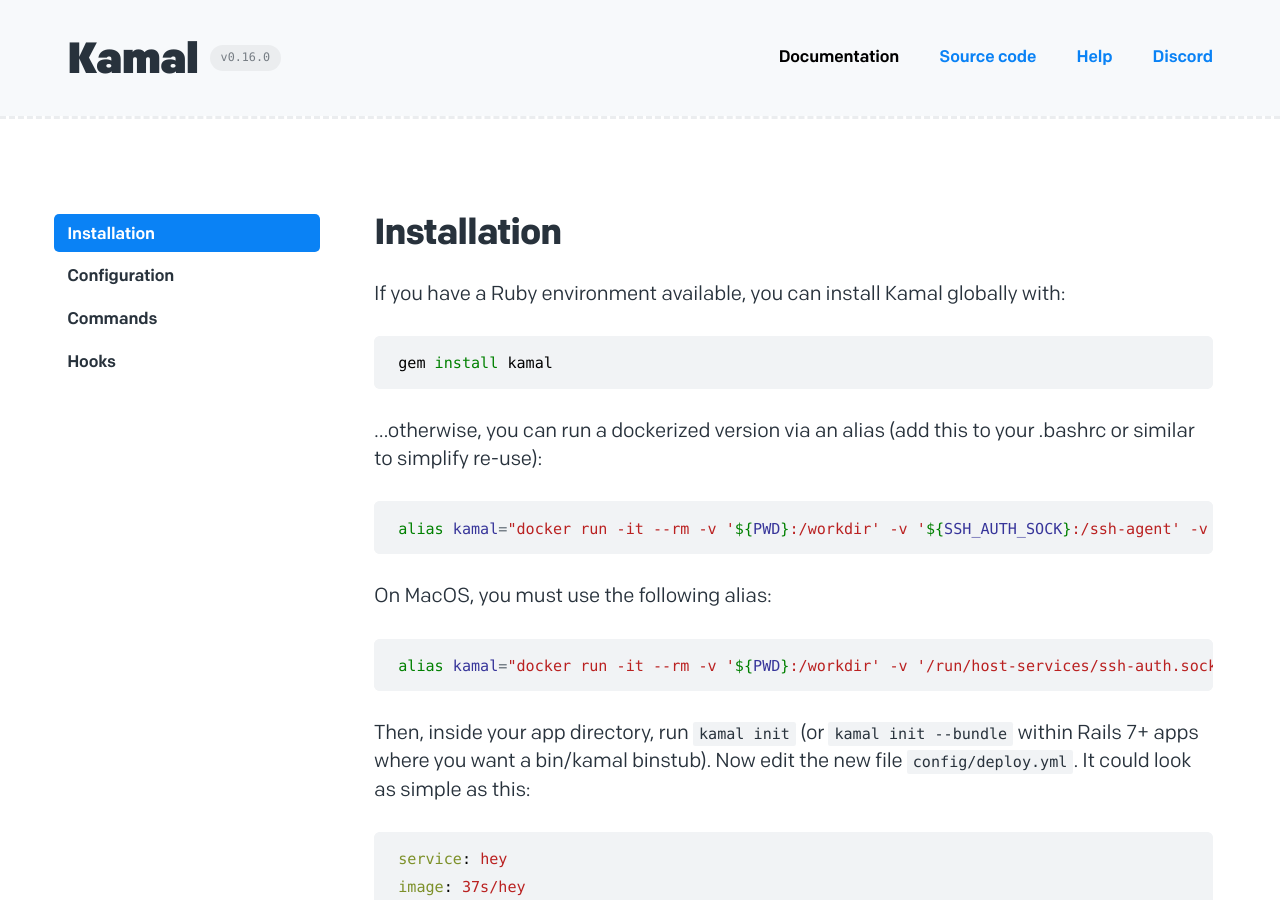
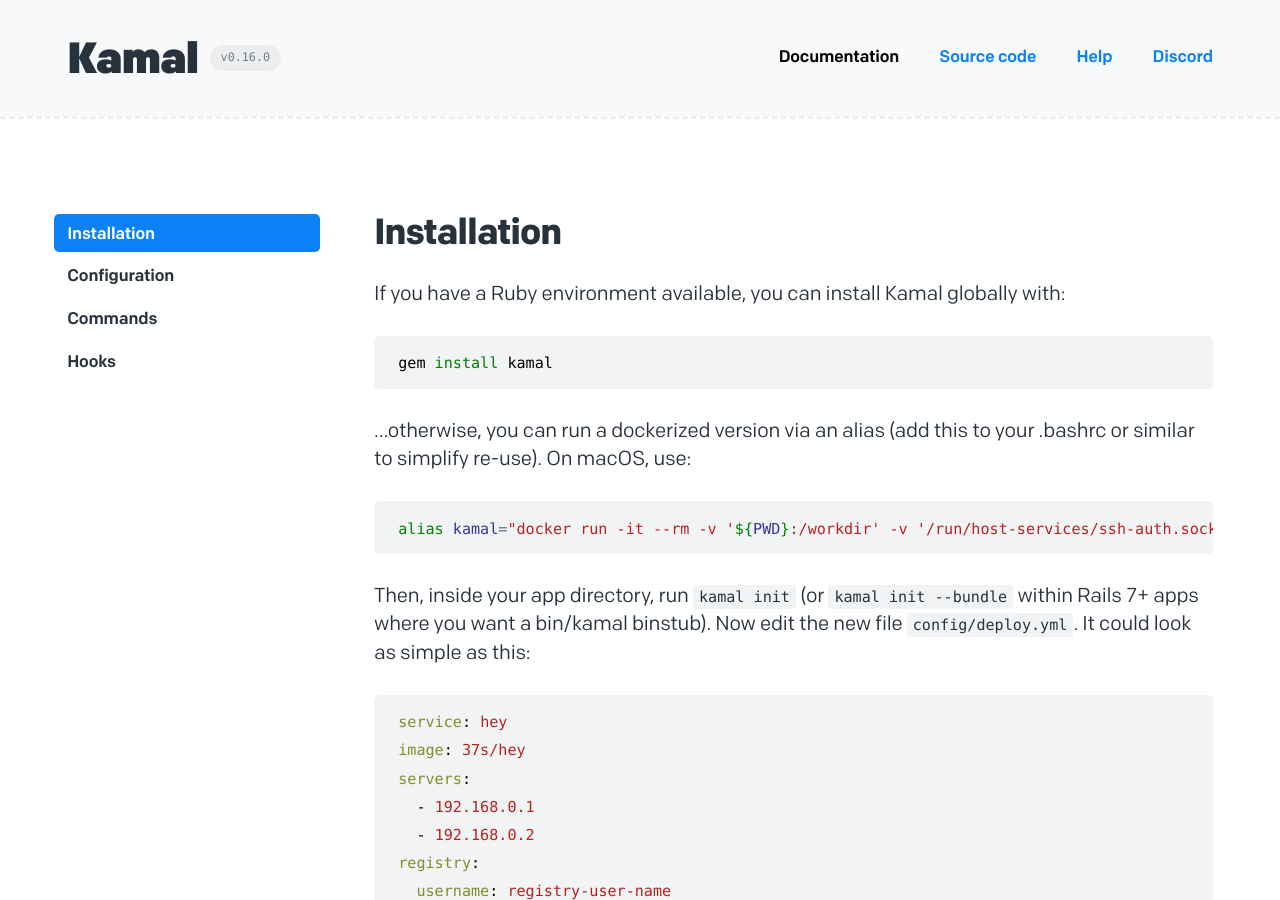
Before and after one commit to basecamp/kamal-site, a Jekyll site: the page built from _docs/installation.md, in a window 1280 px wide and 900 px high. Built offline with Jekyll 4.4.1, drawn with Linux system fonts in a browser that asks for light colours.

Commit message:
Update installation.md
Majority of this usage will be from macOS.

````diff
--- a/_docs/installation.md
+++ b/_docs/installation.md
@@ -11,13 +11,7 @@ If you have a Ruby environment available, you can install Kamal globally with:
 gem install kamal
 ```
 
-...otherwise, you can run a dockerized version via an alias (add this to your .bashrc or similar to simplify re-use):
-
-```sh
-alias kamal="docker run -it --rm -v '${PWD}:/workdir' -v '${SSH_AUTH_SOCK}:/ssh-agent' -v /var/run/docker.sock:/var/run/docker.sock -e 'SSH_AUTH_SOCK=/ssh-agent' ghcr.io/basecamp/kamal:latest"
-```
-
-On MacOS, you must use the following alias:
+...otherwise, you can run a dockerized version via an alias (add this to your .bashrc or similar to simplify re-use). On macOS, use:
 
 ```sh
 alias kamal="docker run -it --rm -v '${PWD}:/workdir' -v '/run/host-services/ssh-auth.sock:/run/host-services/ssh-auth.sock' -e SSH_AUTH_SOCK='/run/host-services/ssh-auth.sock' -v /var/run/docker.sock:/var/run/docker.sock ghcr.io/basecamp/kamal:latest"
````
